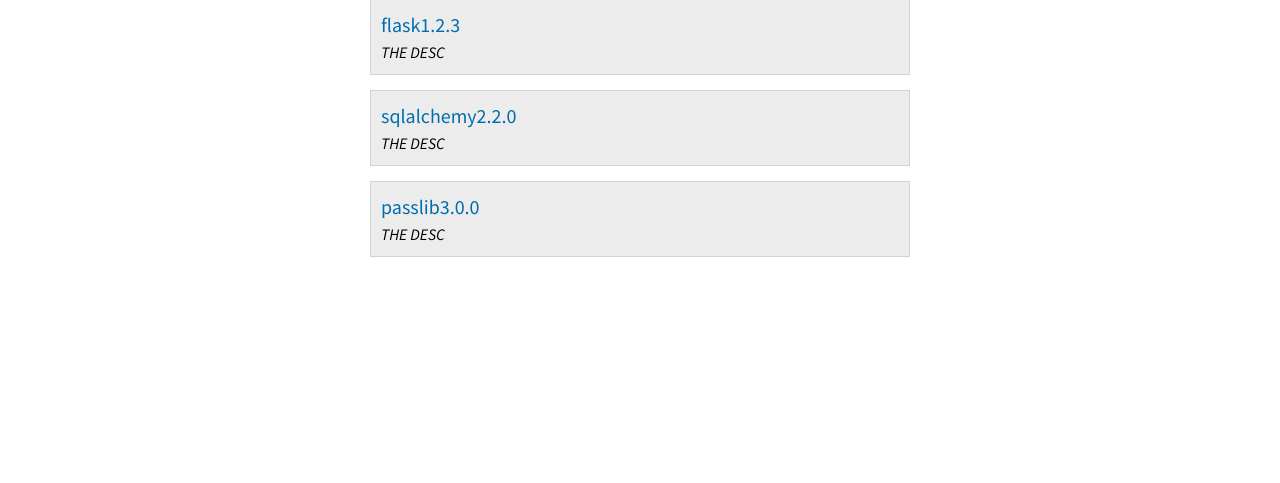
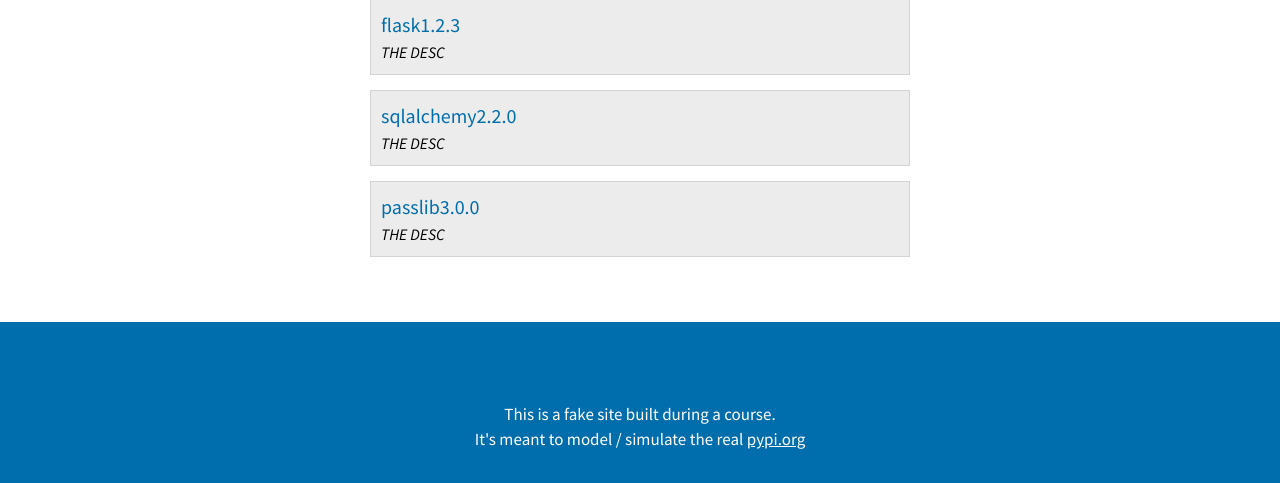
Before and after one commit to willschlitzer/flask-app-talkpython, a Flask app: page / in a window 1280 px wide. Shown: the part 547-1030 px from the top of the page. Before the commit the page ends 804 px from the top, so only its background shows below. Run offline with Flask 2, Linux system fonts and the light colour scheme; some libraries are stand-ins or nearby versions.

Commit message:
Update layout and CSS

```diff
--- a/pypi_org/static/css/site.css
+++ b/pypi_org/static/css/site.css
@@ -1,10 +1,10 @@
 body {
     color:  #222;
-    background: #fff;
     margin: 0px;
     padding: 0px;
     font-family: Source Sans Pro, Helvetica, Arial, sans-serif;
     font-size: 17px;
+    background-color: #006dad;
 }
 
 .title {
@@ -12,8 +12,10 @@ body {
     }
 
 .main_content {
+    background: #fff;
     padding: 0px;
     margin: 0px;
+    padding-bottom: 50px;
 }
 
 nav {
@@ -112,3 +114,15 @@ nav > a {
     font-weight: normal;
     font-style: italic;
 }
+
+footer {
+    margin-top: 50px;
+    padding: 30px;
+    text-align: center;
+    color: white;
+}
+
+footer a {
+    color: white;
+    text-decoration: underline;
+}
--- a/pypi_org/templates/shared/_layout.html
+++ b/pypi_org/templates/shared/_layout.html
@@ -38,6 +38,12 @@
 <div class="main_content">
     {%  block main_content %}{%  endblock %}
 </div>
+<footer>
+    <div class="copyright">
+        This is a fake site built during a course.<br>
+        It's meant to model / simulate the real <a href="https://pypi.org">pypi.org</a>
+    </div>
+</footer>
 
 <script src="https://code.jquery.com/jquery-3.5.1.slim.min.js" integrity="sha384-DfXdz2htPH0lsSSs5nCTpuj/zy4C+OGpamoFVy38MVBnE+IbbVYUew+OrCXaRkfj" crossorigin="anonymous"></script>
 <script src="https://cdn.jsdelivr.net/npm/popper.js@1.16.0/dist/umd/popper.min.js" integrity="sha384-Q6E9RHvbIyZFJoft+2mJbHaEWldlvI9IOYy5n3zV9zzTtmI3UksdQRVvoxMfooAo" crossorigin="anonymous"></script>
```
